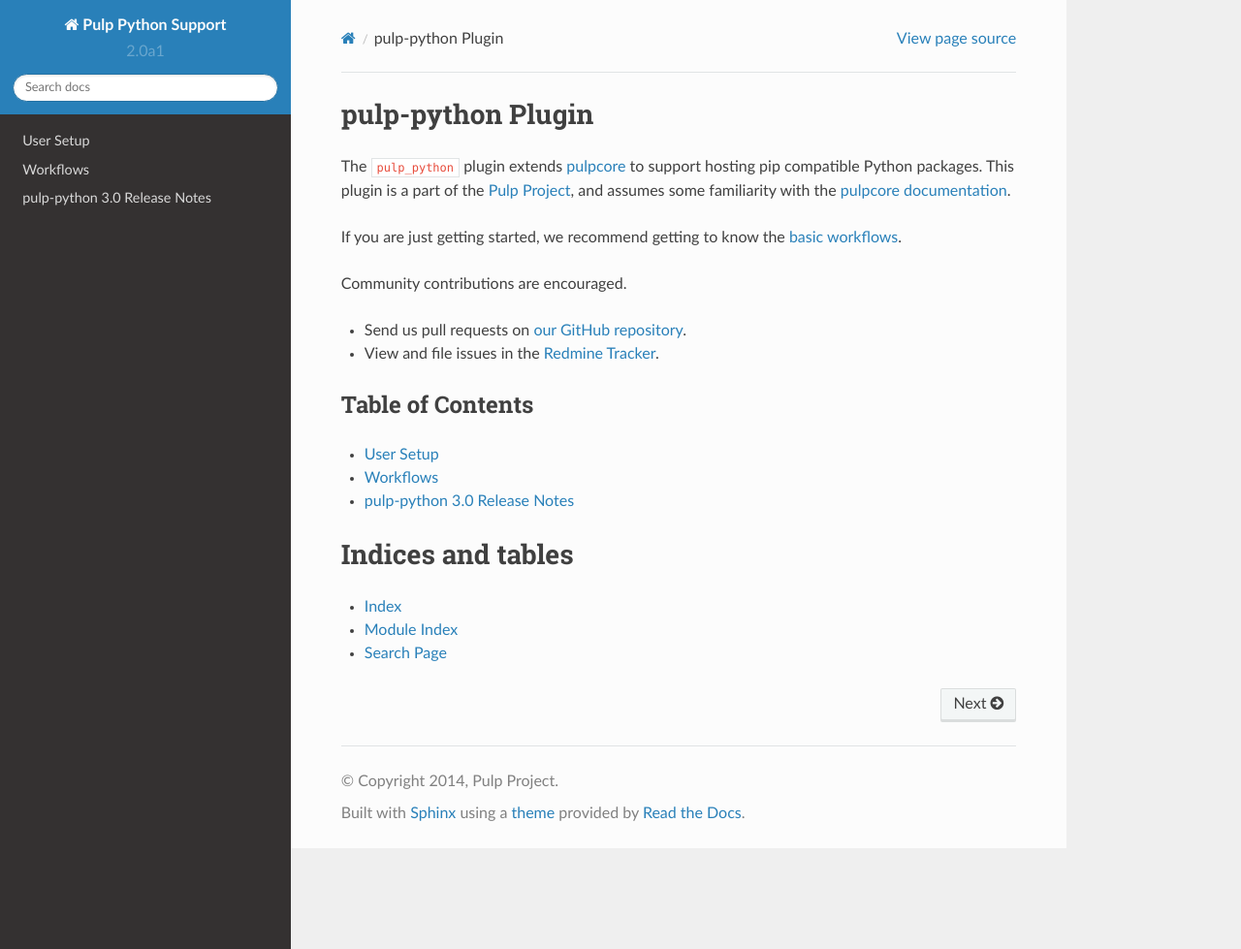
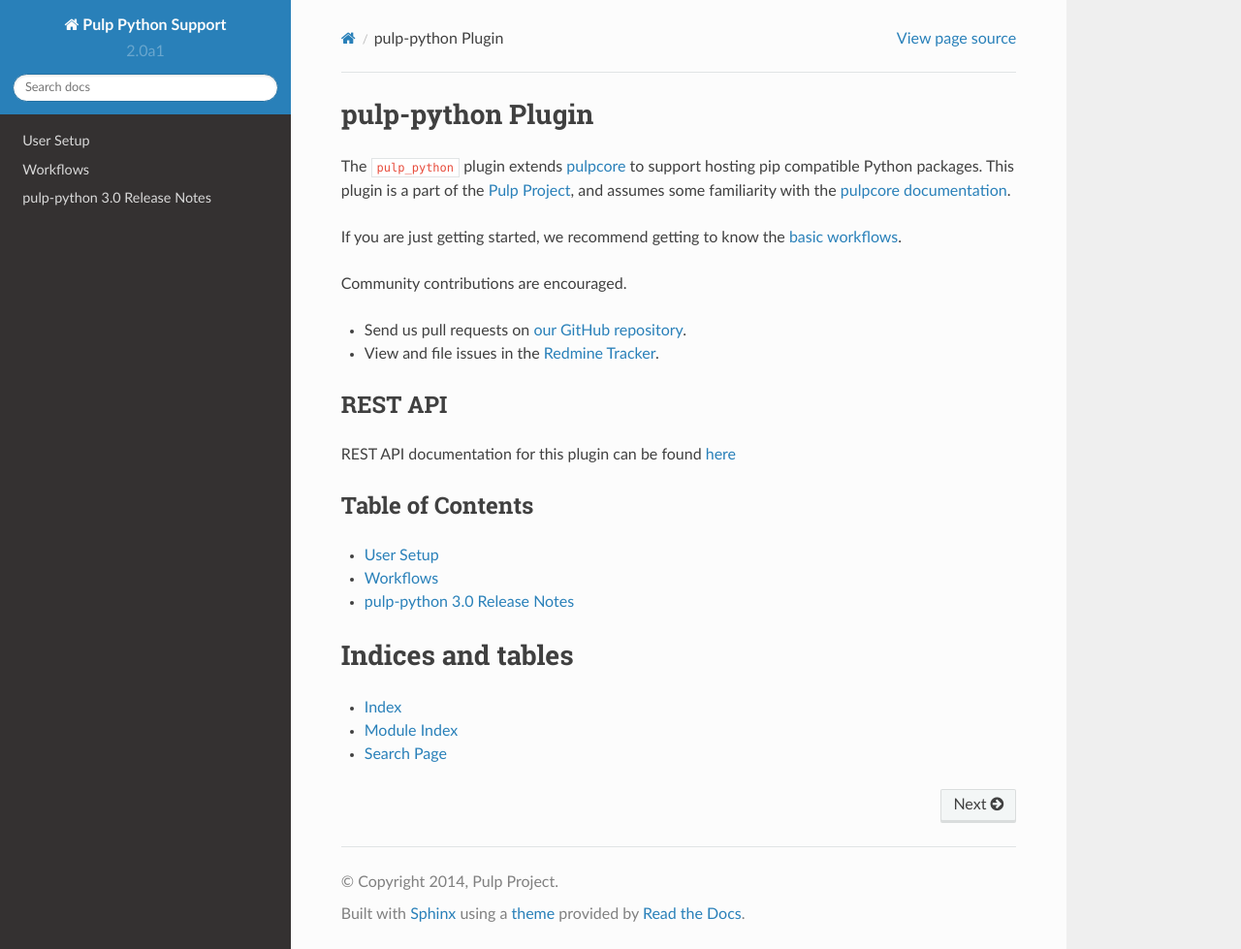
Before and after one commit to pulp/pulp_python, a Sphinx documentation site: the page built from docs/index.rst, in a window 1280 px wide and 979 px high. Shown: the whole window at 97% size. Built offline with Sphinx 7.4.7 and the Read the Docs theme 2.0.0, drawn with Linux system fonts in a browser that asks for light colours.

Commit message:
Add Python REST API docs to RTD
[noissue]

```diff
--- /dev/null
+++ b/docs/_templates/restapi.html
@@ -0,0 +1,24 @@
+<!DOCTYPE html>
+<html>
+  <head>
+    <title>REST API for Pulp 3 Python Plugin</title>
+    <!-- needed for adaptive design -->
+    <meta charset="utf-8"/>
+    <meta name="viewport" content="width=device-width, initial-scale=1">
+    <link href="https://fonts.googleapis.com/css?family=Montserrat:300,400,700|Roboto:300,400,700" rel="stylesheet">
+
+    <!--
+    ReDoc doesn't change outer page styles
+    -->
+    <style>
+      body {
+        margin: 0;
+        padding: 0;
+      }
+    </style>
+  </head>
+  <body>
+    <redoc spec-url='_static/api.json'></redoc>
+    <script src="https://cdn.jsdelivr.net/npm/redoc@next/bundles/redoc.standalone.js"> </script>
+  </body>
+</html>
--- a/docs/conf.py
+++ b/docs/conf.py
@@ -138,7 +138,10 @@
 
 # Additional templates that should be rendered to pages, maps page names to
 # template names.
-#html_additional_pages = {}
+html_additional_pages = {'restapi': 'restapi.html'}
+
+html_static_path = ['_static']
+
 
 # If false, no module index is generated.
 #html_domain_indices = True
--- a/docs/index.rst
+++ b/docs/index.rst
@@ -15,6 +15,10 @@
 * View and file issues in the `Redmine Tracker
   <https://pulp.plan.io/projects/pulp_python/issues>`_.
 
+REST API
+--------
+
+REST API documentation for this plugin can be found `here <restapi.html>`_
 
 Table of Contents
 -----------------
```
Also changed, not shown: docs/_static/api.json (added, +1 -0 lines), 1 other file.
